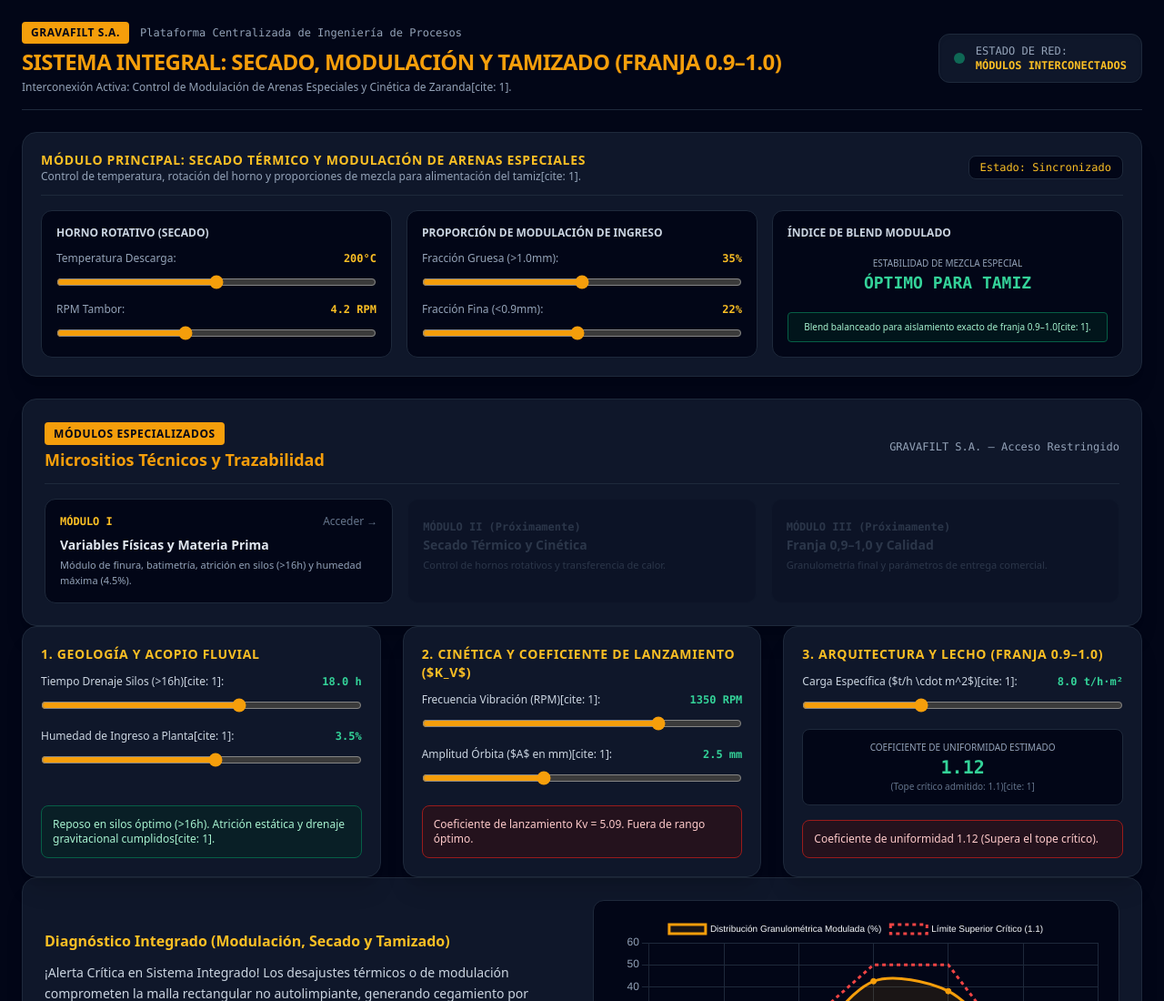
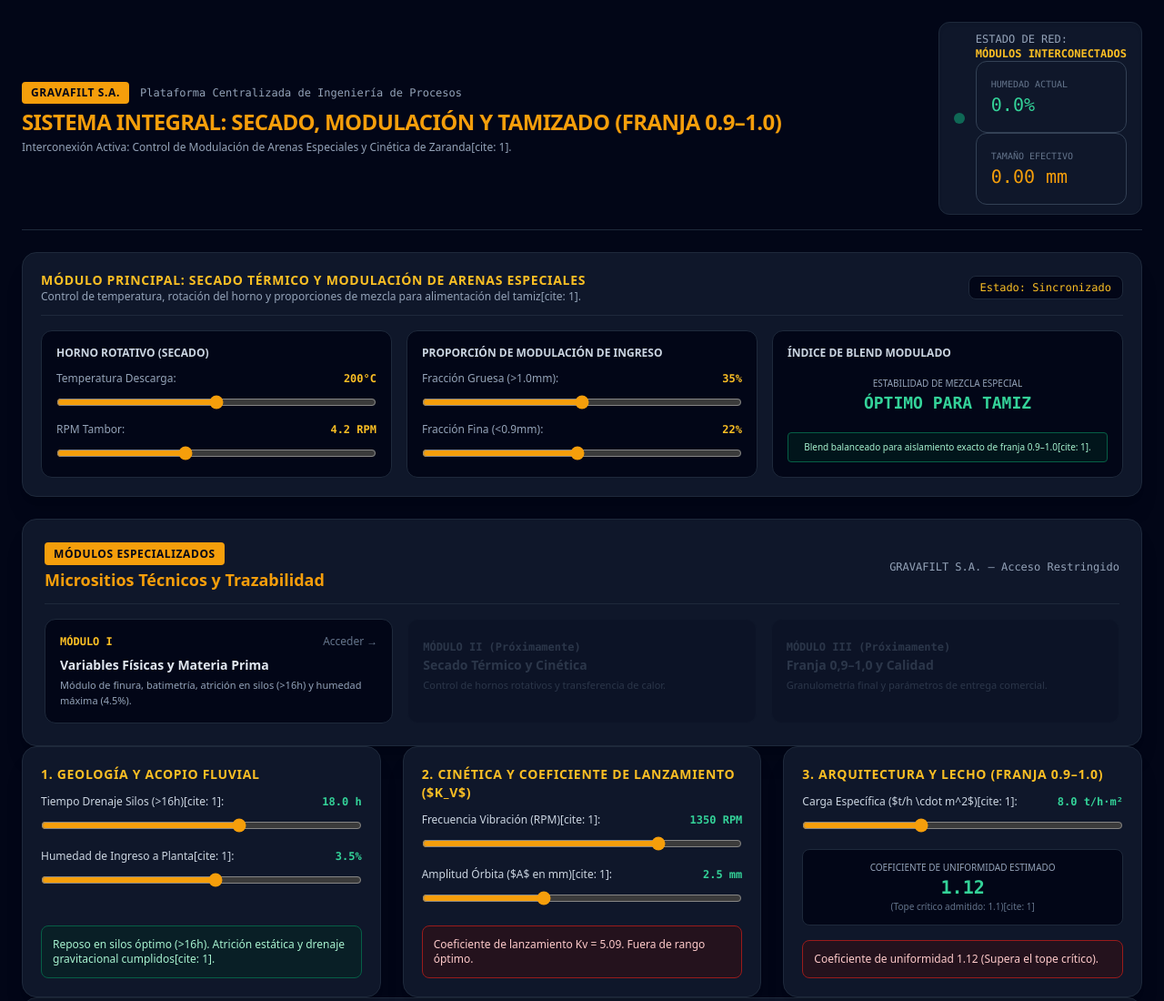
Before and after one commit to LucasPred/LA-granulometria, a plain HTML site: page index.html in a window 1280 px wide. Shown: the top 1100 px of the page at 91% size. Drawn offline with nearby package versions, Linux system fonts and the light colour scheme.

Commit message:
Add display sections for humidity and effective size
Added humidity and effective size display sections.

```diff
--- a/index.html
+++ b/index.html
@@ -24,6 +24,18 @@
             <div class="text-left font-mono text-xs">
                 <span class="text-slate-400 block">ESTADO DE RED:</span>
                 <span class="text-amber-400 font-bold">MÓDULOS INTERCONECTADOS</span>
+                <!-- Ejemplo de cómo debería lucir la tarjeta en tu index.html -->
+<div class="bg-slate-900 p-4 rounded-xl border border-slate-700">
+    <span class="text-[10px] uppercase text-slate-500">Humedad Actual</span>
+    <!-- El ID aquí es clave para que el JS lo encuentre -->
+    <p id="display-humedad" class="text-xl font-mono text-amber-500">-- %</p>
+</div>
+
+<div class="bg-slate-900 p-4 rounded-xl border border-slate-700">
+    <span class="text-[10px] uppercase text-slate-500">Tamaño Efectivo</span>
+    <!-- El ID aquí es clave para que el JS lo encuentre -->
+    <p id="display-te" class="text-xl font-mono text-amber-500">-- mm</p>
+</div>
             </div>
         </div>
     </header>
```
